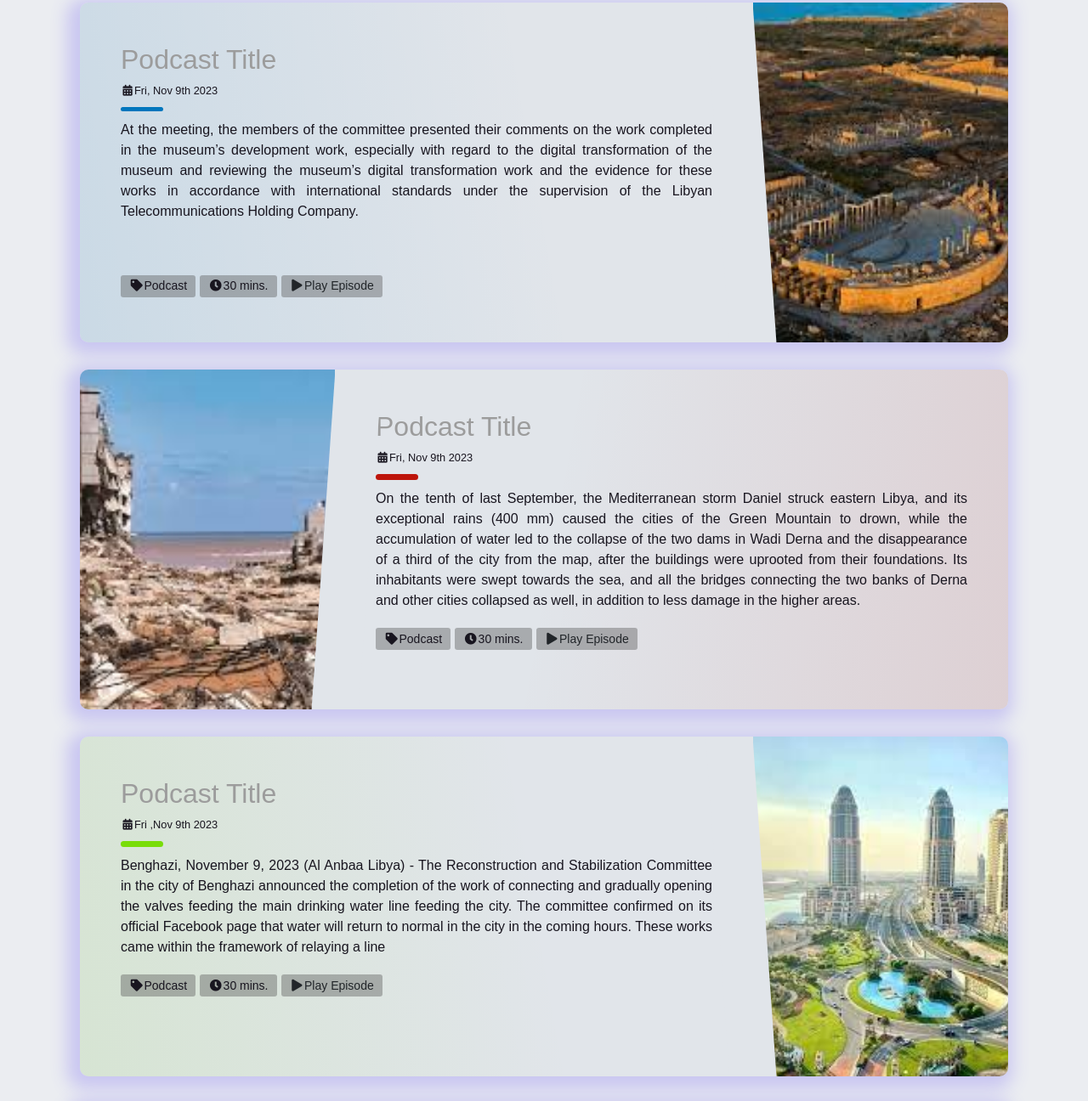
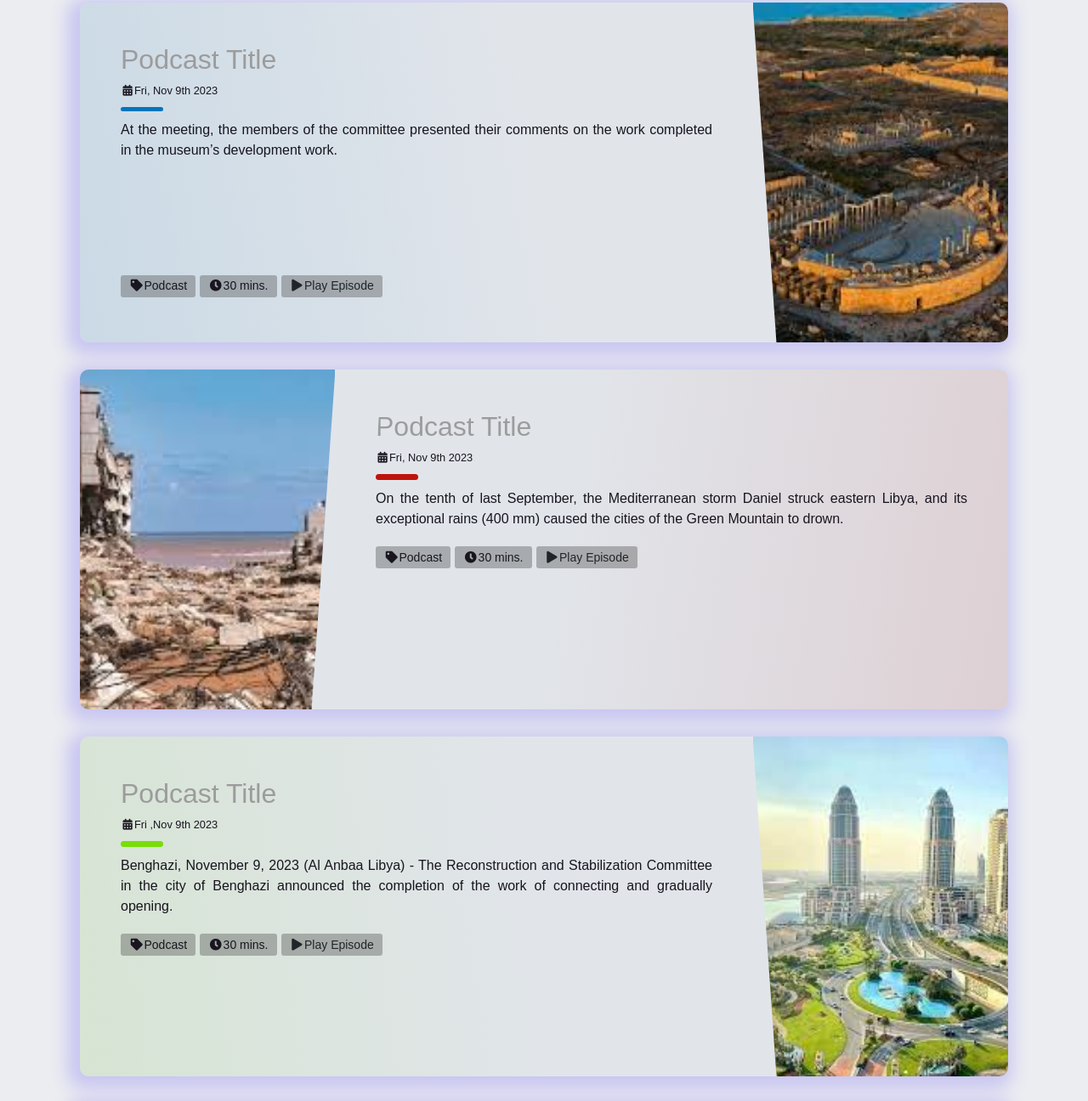
Before and after one commit to saraasasa/websitejavas, a plain HTML site: page index.html in a window 1280 px wide. Shown: the part 5735-7031 px from the top of the page at 85% size. Drawn offline with Linux system fonts and the light colour scheme; files whose address does not match are found by name.

Commit message:
word less

```diff
--- a/index.html
+++ b/index.html
@@ -477,7 +477,7 @@
               </time>
             </div>
             <div class="postcard__bar"></div>
-            <div class="postcard__preview-txt">At the meeting, the members of the committee presented their comments on the work completed in the museum’s development work, especially with regard to the digital transformation of the museum and reviewing the museum’s digital transformation work and the evidence for these works in accordance with international standards under the supervision of the Libyan Telecommunications Holding Company.
+            <div class="postcard__preview-txt">At the meeting, the members of the committee presented their comments on the work completed in the museum’s development work.
               </div>
             <ul class="postcard__tagbox">
               <li class="tag__item"><i class="fas fa-tag mr-2"></i>Podcast</li>
@@ -501,7 +501,7 @@
             </div>
             <div class="postcard__bar"></div>
             <div class="postcard__preview-txt">
-              On the tenth of last September, the Mediterranean storm Daniel struck eastern Libya, and its exceptional rains (400 mm) caused the cities of the Green Mountain to drown, while the accumulation of water led to the collapse of the two dams in Wadi Derna and the disappearance of a third of the city from the map, after the buildings were uprooted from their foundations.  Its inhabitants were swept towards the sea, and all the bridges connecting the two banks of Derna and other cities collapsed as well, in addition to less damage in the higher areas.
+              On the tenth of last September, the Mediterranean storm Daniel struck eastern Libya, and its exceptional rains (400 mm) caused the cities of the Green Mountain to drown.
             <ul class="postcard__tagbox">
               <li class="tag__item"><i class="fas fa-tag mr-2"></i>Podcast</li>
               <li class="tag__item"><i class="fas fa-clock mr-2"></i>30 mins.</li>
@@ -524,7 +524,7 @@
             </div>
             <div class="postcard__bar"></div>
             <div class="postcard__preview-txt">
-              Benghazi, November 9, 2023 (Al Anbaa Libya) - The Reconstruction and Stabilization Committee in the city of Benghazi announced the completion of the work of connecting and gradually opening the valves feeding the main drinking water line feeding the city.  The committee confirmed on its official Facebook page that water will return to normal in the city in the coming hours.  These works came within the framework of relaying a line
+              Benghazi, November 9, 2023 (Al Anbaa Libya) - The Reconstruction and Stabilization Committee in the city of Benghazi announced the completion of the work of connecting and gradually opening.
             <ul class="postcard__tagbox">
               <li class="tag__item"><i class="fas fa-tag mr-2"></i>Podcast</li>
               <li class="tag__item"><i class="fas fa-clock mr-2"></i>30 mins.</li>
@@ -547,7 +547,7 @@
             </div>
             <div class="postcard__bar"></div>
             <div class="postcard__preview-txt">
-              The Projects and Technical Affairs Department of the Prime Minister’s Office in the Southern Region visited Sebha International Airport, to inspect the site and prepare the necessary assessments for the maintenance of the airport, the control tower and some facilities according to international standards and specifications, so that the airport administration can resume international flights, which are scheduled to start at Cairo Airport in mid-April.  current month
+              The Projects and Technical Affairs Department of the Prime Minister’s Office in the Southern Region visited Sebha International Airport
             <ul class="postcard__tagbox">
               <li class="tag__item"><i class="fas fa-tag mr-2"></i>Podcast</li>
               <li class="tag__item"><i class="fas fa-clock mr-2"></i>30 mins.</li>
```
